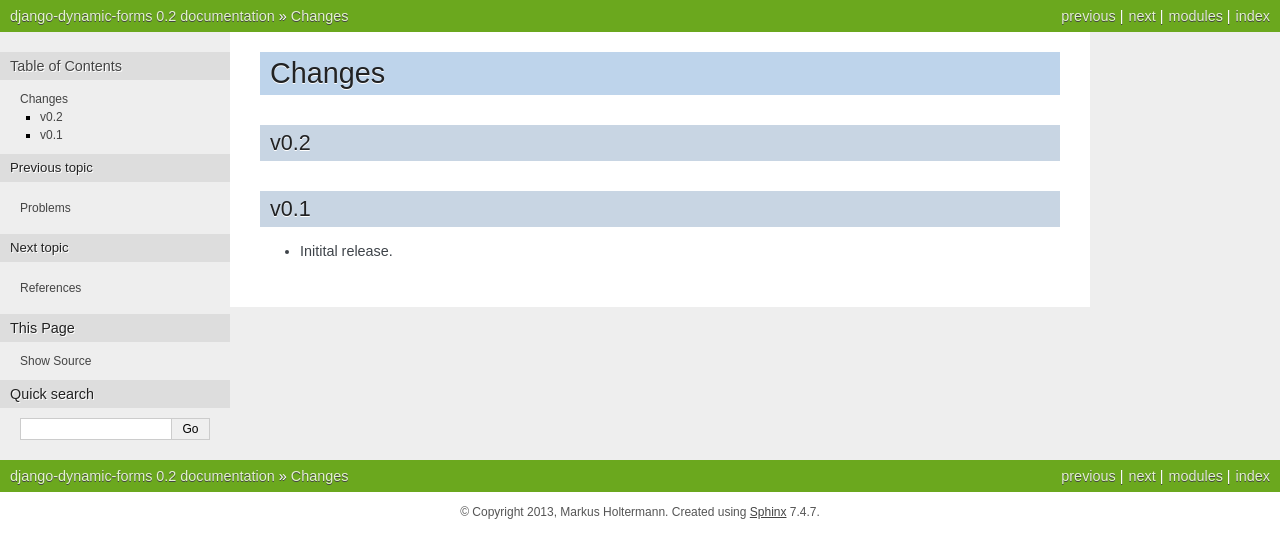
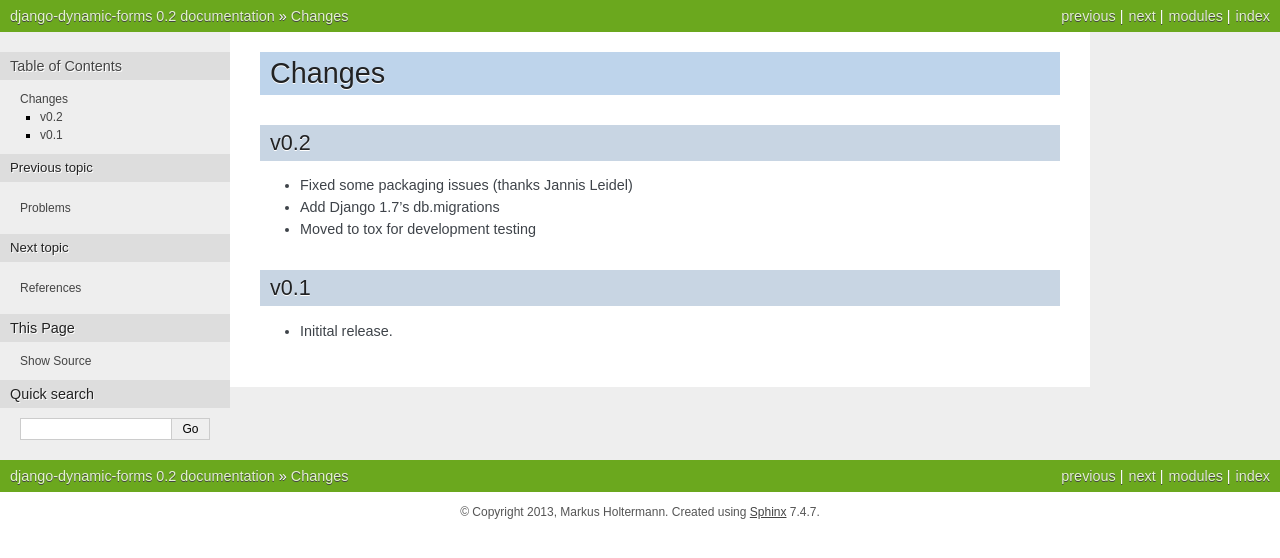
Before and after one commit to chhantyal/dj-dynamic-forms, a Sphinx documentation site: the page built from docs/source/changes.rst, in a window 1280 px wide. Shown: the top 558 px of the page. Built offline with Sphinx 7.4.7, drawn with Linux system fonts in a browser that asks for light colours.

Commit message:
Update changelog

```diff
--- a/docs/source/changes.rst
+++ b/docs/source/changes.rst
@@ -5,6 +5,10 @@ Changes
 v0.2
 ====
 
+* Fixed some packaging issues (thanks Jannis Leidel)
+* Add Django 1.7's db.migrations
+* Moved to tox for development testing
+
 
 v0.1
 ====
```
